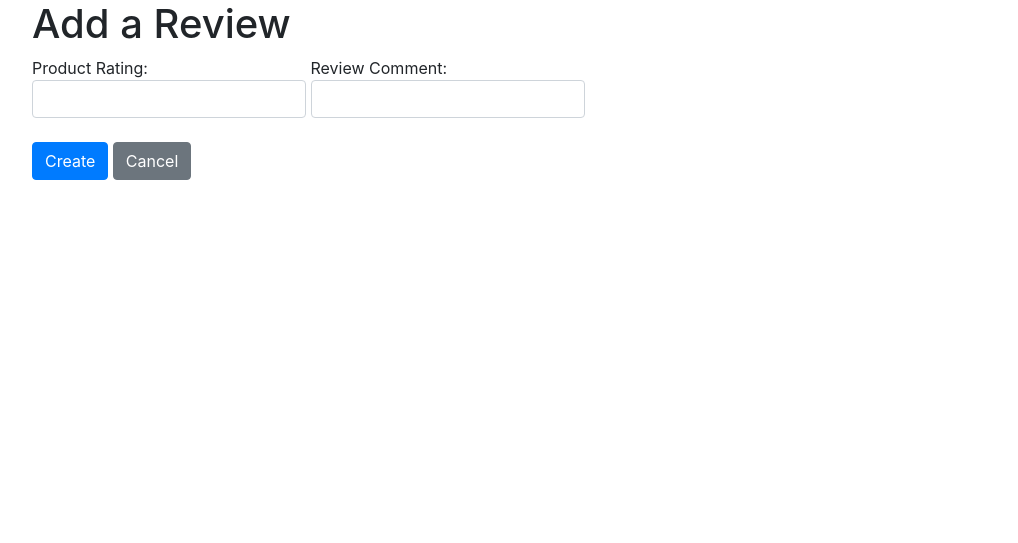
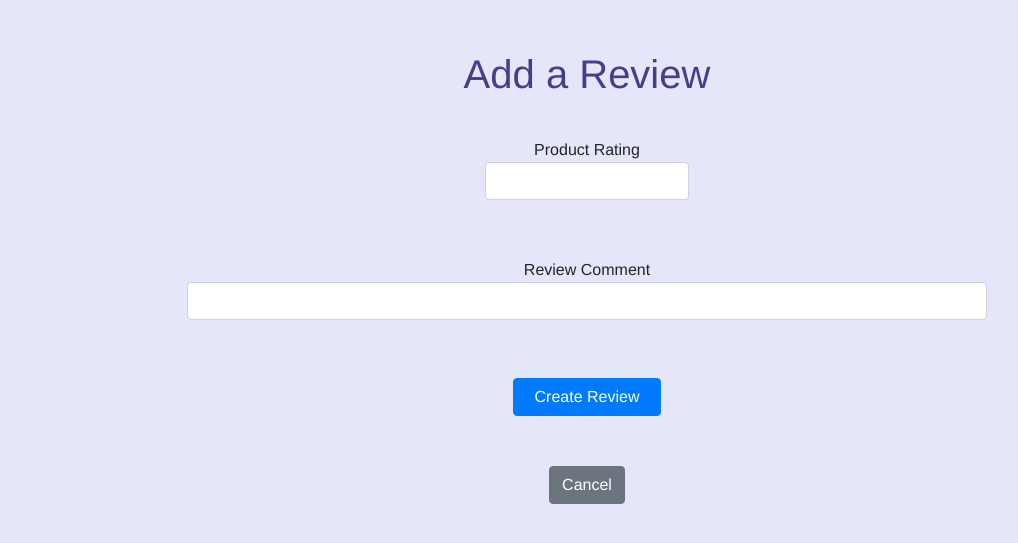
Before and after one commit to Marissa1999/Mother-Natures-Luxuries-Application, a PHP site: page /review/create in a window 1280 px wide. Shown: the top 543 px of the page, without its empty margins (53-1071 px from the left). Run offline with PHP 8.4, Linux system fonts and the light colour scheme; the visitor is signed in with stand-in values (Sample User, id 1); data that the repository does not hold is empty.

Commit message:
adjusted the layout of views/review/create

```diff
--- a/app/views/review/create.php
+++ b/app/views/review/create.php
@@ -7,7 +7,47 @@
 
     <!-- Bootstrap CSS -->
     <link rel="stylesheet" href="https://stackpath.bootstrapcdn.com/bootstrap/4.4.1/css/bootstrap.min.css" integrity="sha384-Vkoo8x4CGsO3+Hhxv8T/Q5PaXtkKtu6ug5TOeNV6gBiFeWPGFN9MuhOf23Q9Ifjh" crossorigin="anonymous">
-
+      <style>
+          h1 {
+              color: darkslateblue;
+              margin-top: 50px;
+              margin-bottom:40px;
+              display: flex;
+              align-items: center;
+              justify-content: center;
+              position: relative;
+          }
+          .form-group {
+              margin-bottom:50px;
+              height: 100%;
+              display: flex;
+              align-items: center;
+              justify-content: center;
+          }
+          .create-button {
+              margin-bottom:50px;
+              height: 100%;
+              display: flex;
+              align-items: center;
+              justify-content: center;
+          }
+          p {
+              height: 100%;
+              display: flex;
+              align-items: center;
+              justify-content: center;
+          }
+          label,
+          input {
+              height: 100%;
+              display: block;
+              text-align: center;
+          }
+          body {
+              background-color: lavender;
+              font-family: Helvetica, sans-serif;
+          }
+      </style>
     <title>Add a Review</title>
   </head>
   <body>
@@ -15,13 +55,21 @@
       <h1>Add a Review</h1>
         <form action='' method='post'>
           <div class='form-group'>
-              <label>Product Rating: <input type='text' name='product_rating' class='form-control' /></label>
-              <label>Review Comment: <input type='text' name='review_comment' class='form-control' /></label>
+              <label>Product Rating <input type='text' name='product_rating' class='form-control' /></label>
+          </div>
+            <div class='form-group'>
+              <label>Review Comment <input type='text' name='review_comment' class='form-control' style="width:800px;"/></label>
            </div>
-             <input type='submit' name='action' value='Create' class='btn btn-primary' />
-            <?php
-               echo "<a href='/review/index/$data->product_id' class='btn btn-secondary'>Cancel</a>";
-             ?>
+
+            <div class='create-button'>
+                <input type='submit' name='action' value='&nbsp;&nbsp;Create Review&nbsp;&nbsp;' class='btn btn-primary' />
+            </div>
+            <p>
+                <?php
+                echo "<a href='/review/index/$data->product_id' class='btn btn-secondary'>Cancel</a>";
+                ?>
+            </p>
+
         </form>
       </div>
 
```
